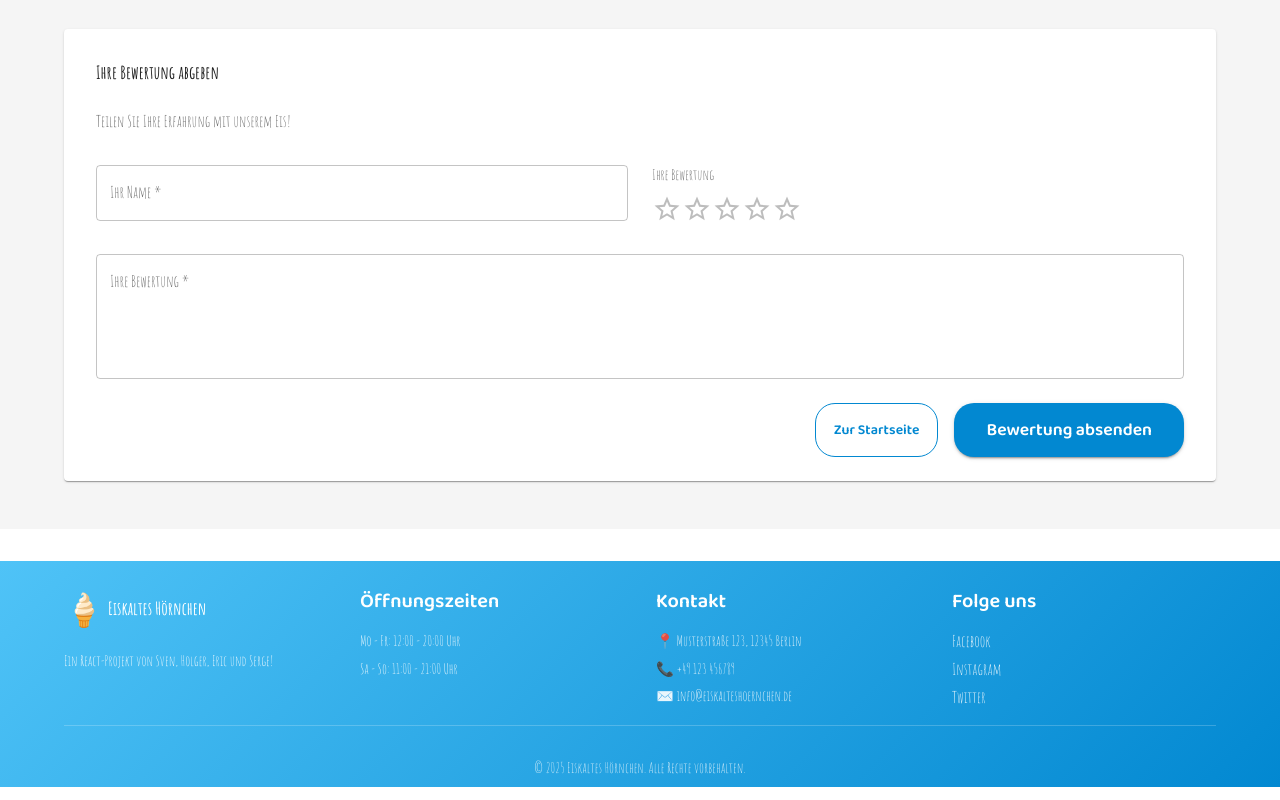
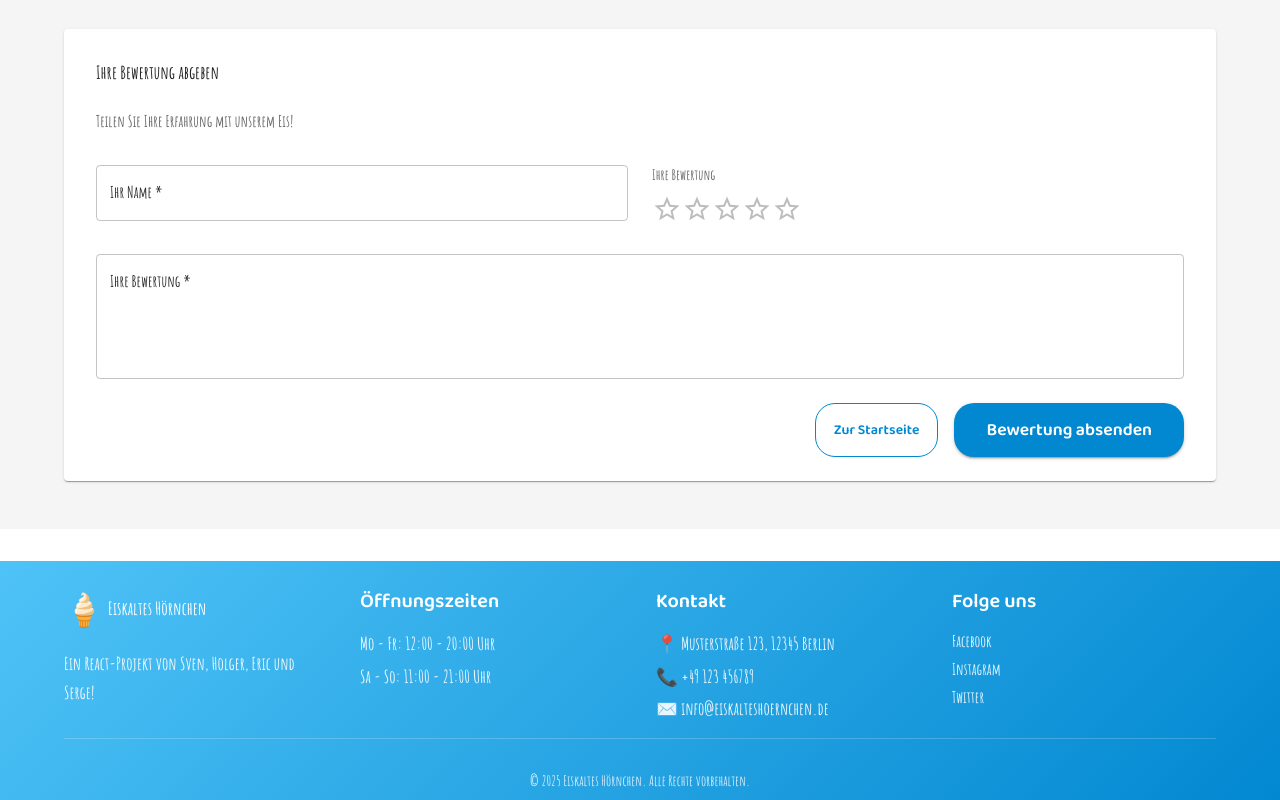
Before and after one commit to SYN-WEB-001/Eisladen, a React (Vite) app: page /bewertungen in a window 1280 px wide. Shown: the part 1130-1930 px from the top of the page. Built offline with nearby package versions, Linux system fonts and the light colour scheme.

Commit message:
Increase font size in Footer and update theme fonts
Footer text font size increased for better readability. Theme updated to use bolder weights and consistent colors for headings and body text, improving visual hierarchy and accessibility.

```diff
--- a/src/components/Footer.jsx
+++ b/src/components/Footer.jsx
@@ -73,6 +73,7 @@ function Footer() {
                 sx={{
                   color: 'rgba(255, 255, 255, 0.9)',
                   lineHeight: 1.6,
+                  fontSize: '1.1rem',
                 }}
               >
                 Ein React-Projekt von Sven, Holger, Eric und Serge!
@@ -107,6 +108,7 @@ function Footer() {
                 sx={{
                   color: 'rgba(255, 255, 255, 0.9)',
                   lineHeight: 1.6,
+                  fontSize: '1.1rem',
                 }}
               >
                 Mo - Fr: 12:00 - 20:00 Uhr
@@ -116,6 +118,7 @@ function Footer() {
                 sx={{
                   color: 'rgba(255, 255, 255, 0.9)',
                   lineHeight: 1.6,
+                  fontSize: '1.1rem',
                 }}
               >
                 Sa - So: 11:00 - 21:00 Uhr
@@ -150,6 +153,7 @@ function Footer() {
                 sx={{
                   color: 'rgba(255, 255, 255, 0.9)',
                   lineHeight: 1.6,
+                  fontSize: '1.1rem',
                 }}
               >
                 📍 Musterstraße 123, 12345 Berlin
@@ -159,6 +163,7 @@ function Footer() {
                 sx={{
                   color: 'rgba(255, 255, 255, 0.9)',
                   lineHeight: 1.6,
+                  fontSize: '1.1rem',
                 }}
               >
                 📞 +49 123 456789
@@ -168,6 +173,7 @@ function Footer() {
                 sx={{
                   color: 'rgba(255, 255, 255, 0.9)',
                   lineHeight: 1.6,
+                  fontSize: '1.1rem',
                 }}
               >
                 ✉️ info@eiskalteshoernchen.de
--- a/src/theme.js
+++ b/src/theme.js
@@ -19,20 +19,20 @@ let theme = createTheme({
       fontSize: '2.25rem',
       lineHeight: 1.08
     },
-    // h3: Baloo 2
+    // h3: Baloo 2 (fetter)
     h3: {
       fontFamily: '"Baloo 2", sans-serif',
-      fontWeight: 700,
+      fontWeight: 800,
       fontSize: '1.6rem'
     },
     h4: {
       fontFamily: '"Baloo 2", sans-serif',
       fontWeight: 700
     },
-    // h5: Amatic SC (leicht, warm)
+    // h5: Amatic SC (fetter)
     h5: {
       fontFamily: '"Amatic SC", cursive',
-      fontWeight: 400,
+      fontWeight: 700,
       fontSize: '1.1rem'
     },
     h6: {
@@ -42,14 +42,16 @@ let theme = createTheme({
     // Body / UI: Baloo 2 & Amatic SC
     body1: {
       fontFamily: '"Amatic SC", cursive',
-      fontWeight: 400,
+      fontWeight: 600,
       fontSize: '1rem',
-      lineHeight: 1.5
+      lineHeight: 1.5,
+      color: '#2c2c2c'
     },
     body2: {
       fontFamily: '"Amatic SC", cursive',
-      fontWeight: 300,
-      fontSize: '0.9rem'
+      fontWeight: 600,
+      fontSize: '0.9rem',
+      color: '#2c2c2c'
     },
     // Buttons, small text
     button: {
```
